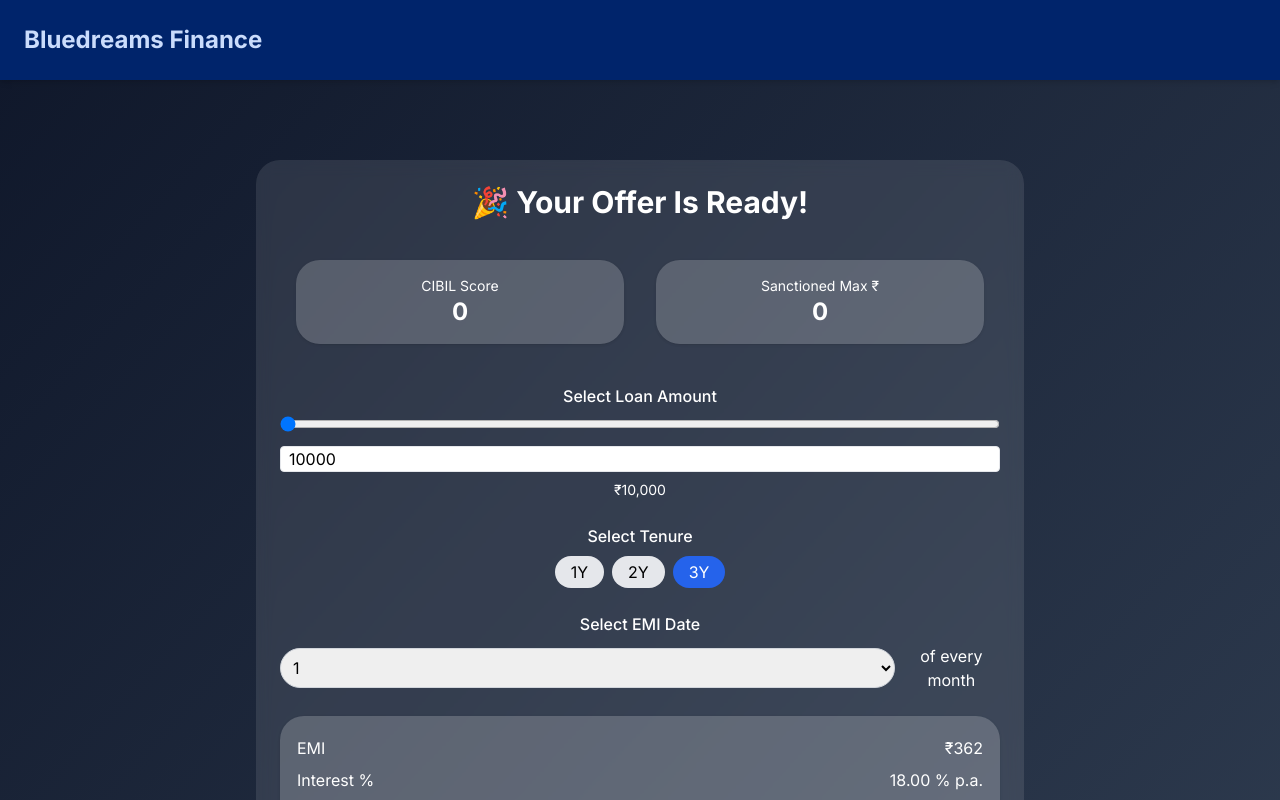
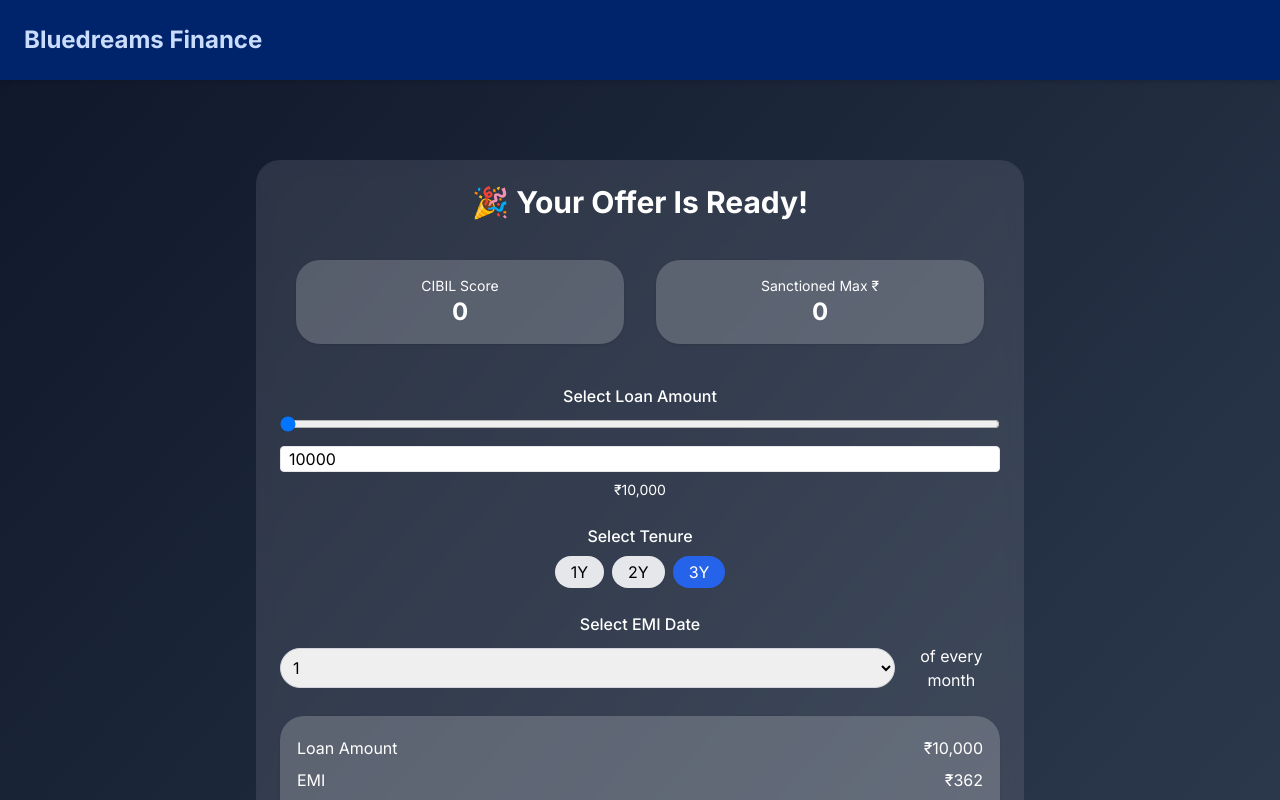
Before and after one commit to aniket-bluepineapple/LOS-MVP, a Next.js app in the folder frontend-2/: page /sanction-result in a window 1280 px wide. Shown: the top 800 px of the page. Built offline with nearby package versions, Linux system fonts and the light colour scheme.

Commit message:
Update sanction result UI

```diff
--- a/frontend-2/src/app/sanction-result/page.tsx
+++ b/frontend-2/src/app/sanction-result/page.tsx
@@ -23,8 +23,8 @@ export default function SanctionResult() {
     const s = Number(localStorage.getItem("cibilScore"));
     const m = Number(localStorage.getItem("maxLoanAllowed"));
     setScore(isNaN(s) ? 0 : s);
-    setSanctionedMax(isNaN(m) ? 0 : m);
-    setAmount(isNaN(m) ? 0 : m);
+    const rounded = isNaN(m) ? 0 : Math.round(m / 1000) * 1000;
+    setSanctionedMax(rounded);
   }, []);
 
 
@@ -93,7 +93,7 @@ export default function SanctionResult() {
       <AmountSlider value={amount} max={tenureMax} onChange={setAmount} />
       <TenureSelector value={tenure} onChange={setTenure} />
       <EmiDateSelector value={emiDay} onChange={setEmiDay} />
-      <CostBreakdownCard {...breakdown} />
+      <CostBreakdownCard {...breakdown} amount={amount} />
       <EmiScheduleTable schedule={schedule} />
       <div className="mt-4 flex justify-center gap-4">
         <motion.button
--- a/frontend-2/src/components/CostBreakdownCard.tsx
+++ b/frontend-2/src/components/CostBreakdownCard.tsx
@@ -8,6 +8,7 @@ export interface Breakdown {
   legalFee: number;
   cashback: number;
   netDisbursed: number;
+  amount?: number;
 }
 
 const format = (n: number) =>
@@ -20,11 +21,18 @@ export default function CostBreakdownCard({
   legalFee,
   cashback,
   netDisbursed,
+  amount,
 }: Breakdown) {
   return (
     <motion.div layout className="rounded-3xl bg-white/20 p-4 shadow">
       <table className="w-full text-left">
         <tbody>
+          {amount !== undefined && (
+            <tr>
+              <td className="py-1">Loan Amount</td>
+              <td className="py-1 text-right">₹{format(Math.round(amount))}</td>
+            </tr>
+          )}
           <tr>
             <td className="py-1">EMI</td>
             <td className="py-1 text-right">₹{format(Math.round(emi))}</td>
```
